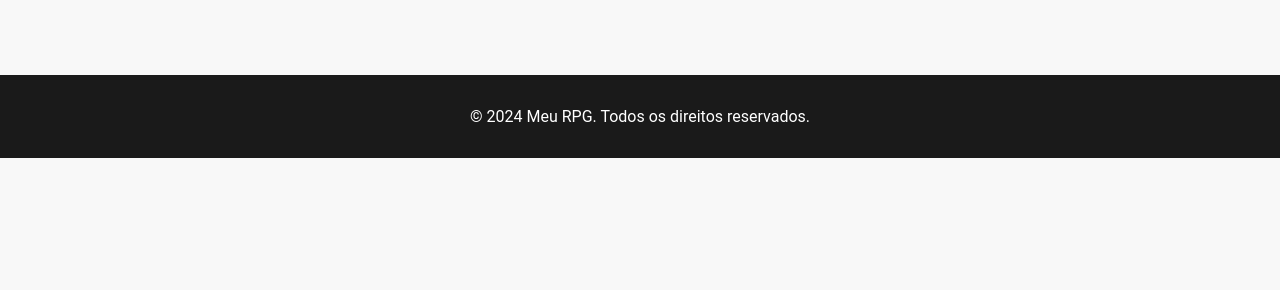
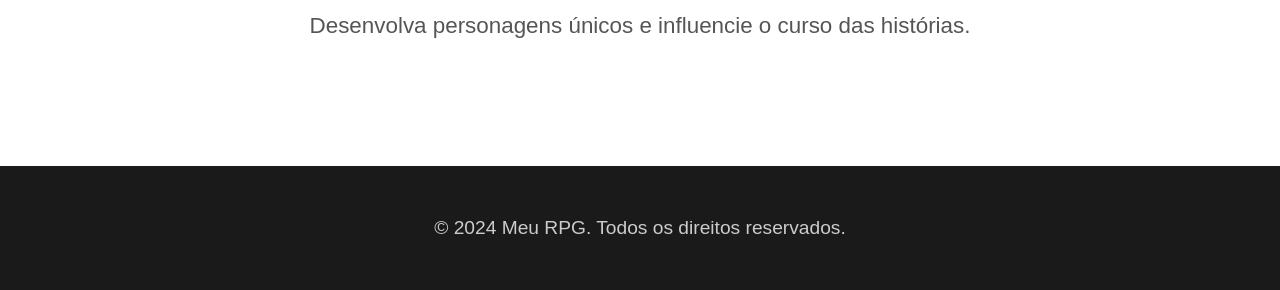
Before and after one commit to LeozinnGM/PaginaTeste, a plain HTML site: page index.html in a window 1280 px wide. Shown: the part 642-932 px from the top of the page. Before the commit the page ends 800 px from the top, so only its background shows below. Drawn offline with Linux system fonts and the light colour scheme.

Commit message:
Update styles.css

```diff
--- a/styles.css
+++ b/styles.css
@@ -1,8 +1,8 @@
 body {
-    font-family: 'Roboto', sans-serif;
+    font-family: 'Montserrat', sans-serif;
     margin: 0;
     padding: 0;
-    background-color: #f8f8f8;
+    background-color: #f9f9f9;
     color: #333;
 }
 
@@ -21,7 +21,7 @@ header {
 
 header h1 {
     margin: 0;
-    font-size: 2.5em;
+    font-size: 3em;
     font-weight: 700;
 }
 
@@ -32,36 +32,39 @@ header span {
 header p {
     font-size: 1.2em;
     margin-top: 10px;
+    color: #ccc;
 }
 
 main {
     background-color: #fff;
-    padding: 20px 0;
+    padding: 40px 0;
 }
 
 .feature {
     text-align: center;
-    padding: 40px 0;
+    padding: 60px 0;
 }
 
 .feature h2 {
     color: #1a1a1a;
-    font-size: 2em;
-    margin-bottom: 10px;
+    font-size: 2.5em;
+    margin-bottom: 20px;
 }
 
 .feature p {
     color: #555;
-    font-size: 1.2em;
-    line-height: 1.5;
+    font-size: 1.4em;
+    line-height: 1.6;
 }
 
 footer {
     background-color: #1a1a1a;
     color: #fff;
     text-align: center;
-    padding: 1em 0;
-    position: fixed;
-    bottom: 0;
-    width: 100%;
+    padding: 2em 0;
 }
+
+footer p {
+    font-size: 1.2em;
+    color: #ccc;
+}
```
